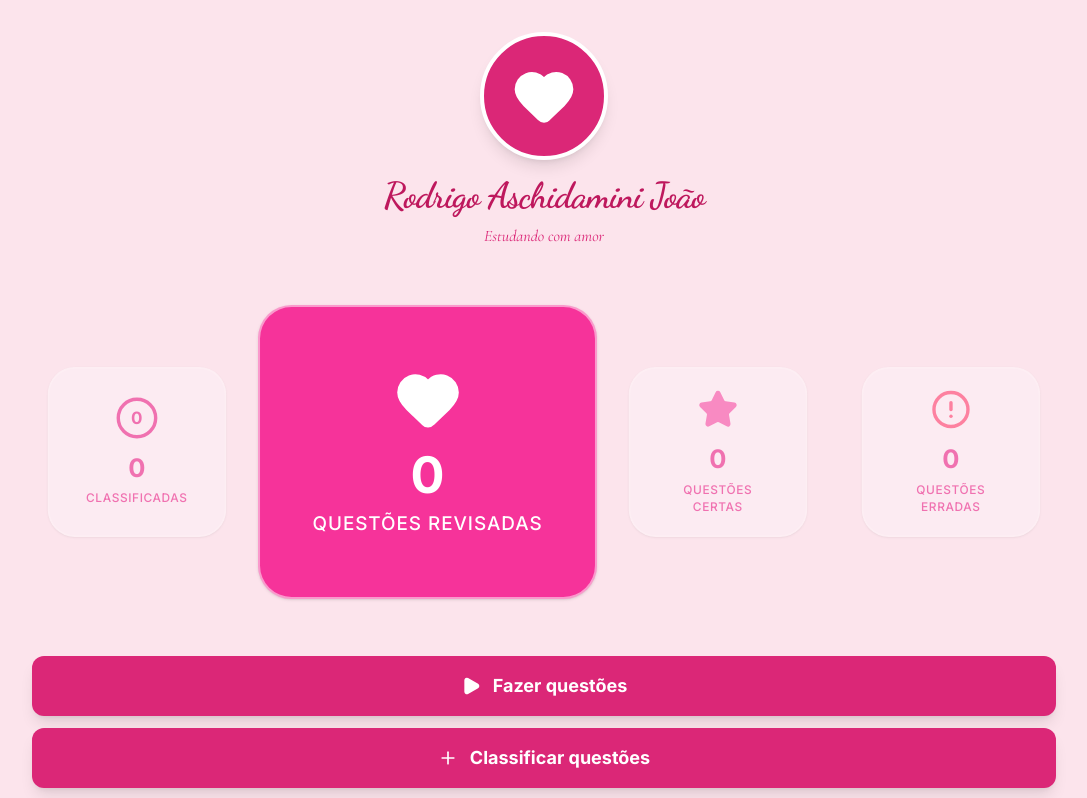
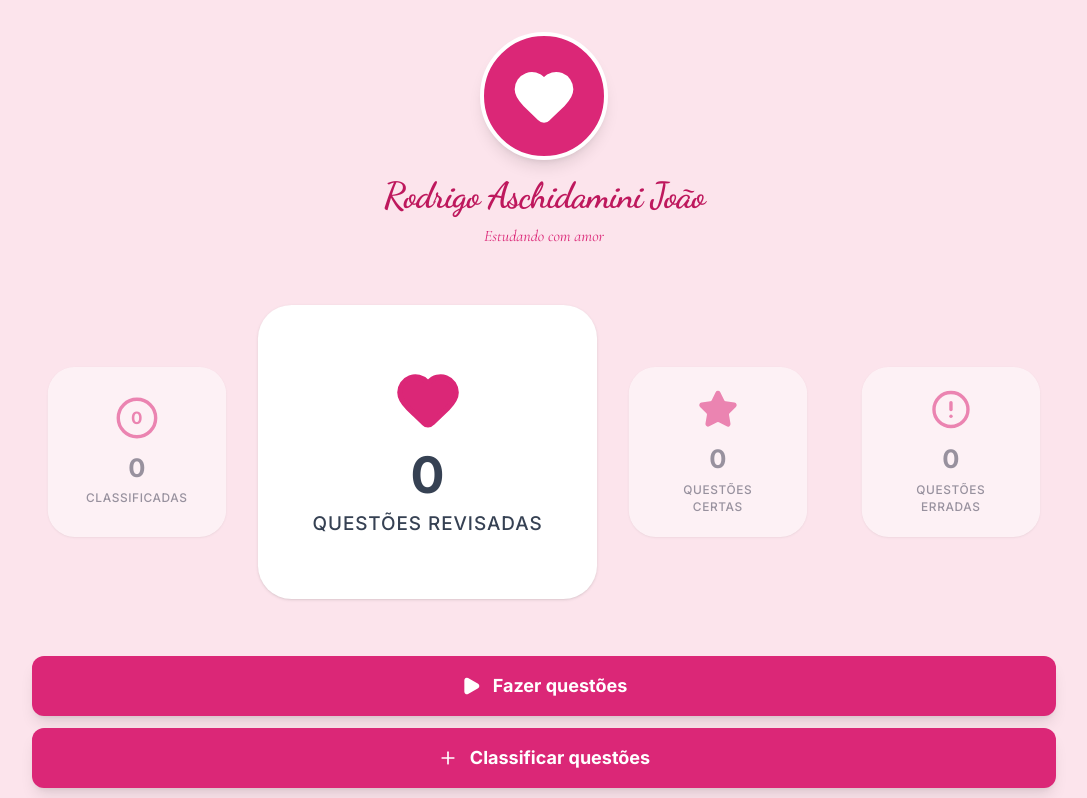
Before and after one commit to RodrigoAJoao/Banco-De-Questoes-do-meu-amorzao, a React (Vite) app: page / in a window 1280 px wide. Shown: the top 798 px of the page, without its empty margins (96-1183 px from the left). Built offline with nearby package versions, Linux system fonts and the light colour scheme.

Commit message:
feat(theme): Add colors for statistics section
Introduces new theme color options for the statistics section, including primary and background colors. This allows for more granular customization of the application's appearance, specifically for displaying performance data.

```diff
--- a/src/App.tsx
+++ b/src/App.tsx
@@ -60,6 +60,9 @@ export default function App() {
   const [primaryColor, setPrimaryColor] = useState(() => localStorage.getItem('vestibular_primaryColor') || '#db2777');
   const [secondaryColor, setSecondaryColor] = useState(() => localStorage.getItem('vestibular_secondaryColor') || '#fce4ec');
   const [accentColor, setAccentColor] = useState(() => localStorage.getItem('vestibular_accentColor') || '#be185d');
+  const [statsColor, setStatsColor] = useState(() => localStorage.getItem('vestibular_statsColor') || '#db2777');
+  const [statsBgColor, setStatsBgColor] = useState(() => localStorage.getItem('vestibular_statsBgColor') || '#ffffff');
+  const [showResetConfirm, setShowResetConfirm] = useState(false);
 
   // Persistence Effect
   useEffect(() => {
@@ -85,7 +88,9 @@ export default function App() {
     localStorage.setItem('vestibular_primaryColor', primaryColor);
     localStorage.setItem('vestibular_secondaryColor', secondaryColor);
     localStorage.setItem('vestibular_accentColor', accentColor);
-  }, [userName, userPhoto, bgImage, primaryColor, secondaryColor, accentColor]);
+    localStorage.setItem('vestibular_statsColor', statsColor);
+    localStorage.setItem('vestibular_statsBgColor', statsBgColor);
+  }, [userName, userPhoto, bgImage, primaryColor, secondaryColor, accentColor, statsColor, statsBgColor]);
 
   useEffect(() => {
     document.documentElement.style.setProperty('--primary-color', primaryColor);
@@ -174,33 +179,33 @@ export default function App() {
       id: 0,
       value: classifiedCount,
       label: "Classificadas",
-      icon: <div className="w-12 h-12 rounded-full border-4 border-pink-600 flex items-center justify-center text-pink-600 font-bold text-xl">{classifiedCount}</div>,
-      color: "bg-pink-50",
-      textColor: "text-pink-600"
+      icon: <div className="w-12 h-12 rounded-full border-4 flex items-center justify-center font-bold text-xl" style={{ borderColor: statsColor, color: statsColor }}>{classifiedCount}</div>,
+      color: "",
+      textColor: "text-gray-700"
     },
     {
       id: 1,
       value: reviewedCount,
       label: "Questões revisadas",
-      icon: <Heart className="w-16 h-16 text-white fill-white" />,
-      color: "bg-pink-500",
-      textColor: "text-white"
+      icon: <Heart className="w-16 h-16" style={{ color: statsColor, fill: statsColor }} />,
+      color: "",
+      textColor: "text-gray-700"
     },
     {
       id: 2,
       value: correctCount,
       label: "Questões certas",
-      icon: <Star className="w-12 h-12 text-pink-500 fill-pink-500" />,
-      color: "bg-pink-50",
-      textColor: "text-pink-600"
+      icon: <Star className="w-12 h-12" style={{ color: statsColor, fill: statsColor }} />,
+      color: "",
+      textColor: "text-gray-700"
     },
     {
       id: 3,
       value: incorrectCount,
       label: "Questões erradas",
-      icon: <AlertCircle className="w-12 h-12 text-rose-500" />,
-      color: "bg-pink-50",
-      textColor: "text-pink-600"
+      icon: <AlertCircle className="w-12 h-12" style={{ color: statsColor }} />,
+      color: "",
+      textColor: "text-gray-700"
     }
   ];
 
@@ -455,9 +460,35 @@ export default function App() {
                 <span className="text-sm font-mono" style={{ color: primaryColor }}>{accentColor}</span>
               </div>
             </div>
-          </div>
-
-          <div className="pt-6">
+
+            <div>
+              <label className="block text-sm font-semibold mb-2" style={{ color: accentColor }}>Cor dos Cards de Estatística (Ícones)</label>
+              <div className="flex items-center gap-3">
+                <input
+                  type="color"
+                  value={statsColor}
+                  onChange={(e) => setStatsColor(e.target.value)}
+                  className="w-12 h-12 rounded-lg cursor-pointer border-none"
+                />
+                <span className="text-sm font-mono" style={{ color: primaryColor }}>{statsColor}</span>
+              </div>
+            </div>
+
+            <div>
+              <label className="block text-sm font-semibold mb-2" style={{ color: accentColor }}>Cor dos Cards de Estatística (Fundo)</label>
+              <div className="flex items-center gap-3">
+                <input
+                  type="color"
+                  value={statsBgColor}
+                  onChange={(e) => setStatsBgColor(e.target.value)}
+                  className="w-12 h-12 rounded-lg cursor-pointer border-none"
+                />
+                <span className="text-sm font-mono" style={{ color: primaryColor }}>{statsBgColor}</span>
+              </div>
+            </div>
+          </div>
+
+          <div className="pt-6 space-y-3">
             <motion.button
               onClick={() => setCurrentView('home')}
               whileHover={{ scale: 1.02 }}
@@ -467,6 +498,37 @@ export default function App() {
             >
               Salvar Perfil
             </motion.button>
+
+            {!showResetConfirm ? (
+              <motion.button
+                onClick={() => setShowResetConfirm(true)}
+                whileHover={{ scale: 1.02 }}
+                whileTap={{ scale: 0.98 }}
+                className="w-full py-3 bg-white/50 border-2 rounded-xl font-bold text-sm shadow-sm transition-colors flex items-center justify-center gap-2"
+                style={{ color: '#f43f5e', borderColor: '#f43f5e20' }}
+              >
+                <Trash2 className="w-4 h-4" /> Redefinir para o Padrão
+              </motion.button>
+            ) : (
+              <div className="flex gap-2">
+                <motion.button
+                  onClick={handleResetDefaults}
+                  whileHover={{ scale: 1.02 }}
+                  whileTap={{ scale: 0.98 }}
+                  className="flex-1 py-3 bg-rose-500 text-white rounded-xl font-bold text-sm shadow-sm transition-colors"
+                >
+                  Confirmar Reset
+                </motion.button>
+                <motion.button
+                  onClick={() => setShowResetConfirm(false)}
+                  whileHover={{ scale: 1.02 }}
+                  whileTap={{ scale: 0.98 }}
+                  className="flex-1 py-3 bg-gray-200 text-gray-700 rounded-xl font-bold text-sm shadow-sm transition-colors"
+                >
+                  Cancelar
+                </motion.button>
+              </div>
+            )}
           </div>
         </div>
       </div>
@@ -522,6 +584,27 @@ export default function App() {
     setCurrentView('home');
   };
 
+  const handleResetDefaults = () => {
+    setUserName('Rodrigo Aschidamini João');
+    setUserPhoto(null);
+    setBgImage(null);
+    setPrimaryColor('#db2777');
+    setSecondaryColor('#fce4ec');
+    setAccentColor('#be185d');
+    setStatsColor('#db2777');
+    setStatsBgColor('#ffffff');
+
+    localStorage.removeItem('vestibular_userName');
+    localStorage.removeItem('vestibular_userPhoto');
+    localStorage.removeItem('vestibular_bgImage');
+    localStorage.removeItem('vestibular_primaryColor');
+    localStorage.removeItem('vestibular_secondaryColor');
+    localStorage.removeItem('vestibular_accentColor');
+    localStorage.removeItem('vestibular_statsColor');
+    localStorage.removeItem('vestibular_statsBgColor');
+    setShowResetConfirm(false);
+  };
+
   const clearForm = () => {
     setQuestionText('');
     setQuestionResolution('');
@@ -722,9 +805,10 @@ export default function App() {
                     opacity: isCenter ? 1 : 0.5,
                     zIndex: isCenter ? 20 : 10
                   }}
-                  className={`${stat.color} ${stat.textColor} rounded-[2rem] p-8 flex flex-col items-center justify-center shadow-sm transition-all duration-300 border-2 border-white/50 ${
+                  className={`${stat.textColor} rounded-[2rem] p-8 flex flex-col items-center justify-center shadow-sm transition-all duration-300 border-2 border-white/50 ${
                     isCenter ? 'w-[450px] h-[280px] shadow-2xl' : 'w-[280px] h-[200px]'
                   }`}
+                  style={{ backgroundColor: statsBgColor }}
                 >
                   <div className="mb-4">{stat.icon}</div>
                   <div className={`font-bold ${isCenter ? 'text-5xl' : 'text-3xl'} mb-2`}>{stat.value}</div>
@@ -741,7 +825,8 @@ export default function App() {
                 initial={{ opacity: 0, x: 50 }}
                 animate={{ opacity: 1, x: 0 }}
                 exit={{ opacity: 0, x: -50 }}
-                className={`${stats[currentIndex].color} ${stats[currentIndex].textColor} w-full max-w-sm h-[250px] rounded-[2rem] p-8 flex flex-col items-center justify-center shadow-xl border-2 border-white/50`}
+                className={`${stats[currentIndex].textColor} w-full max-w-sm h-[250px] rounded-[2rem] p-8 flex flex-col items-center justify-center shadow-xl border-2 border-white/50`}
+                style={{ backgroundColor: statsBgColor }}
               >
                 <div className="mb-4">{stats[currentIndex].icon}</div>
                 <div className="font-bold text-5xl mb-2">{stats[currentIndex].value}</div>
```
